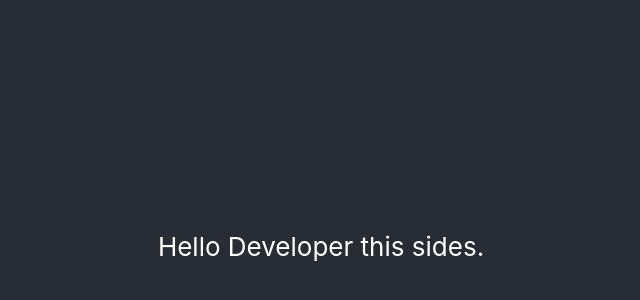
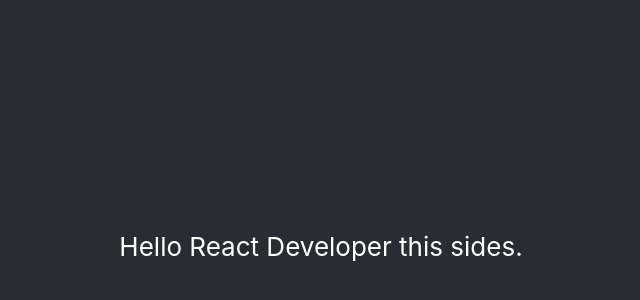
Before and after one commit to nishatalwars/reactappdev, a React (Create React App) app: page / in a window 1280 px wide. Shown: the part 154-454 px from the top of the page, without its empty margins (319-959 px from the left). Built offline with nearby package versions, Linux system fonts and the light colour scheme.

Commit message:
Update App.js

```diff
--- a/src/App.js
+++ b/src/App.js
@@ -6,7 +6,7 @@ function App() {
     <div className="App">
       <header className="App-header">
 
-<p>Hello Developer this sides.</p>
+<p>Hello React Developer this sides.</p>
       </header>
     </div>
   );
```
